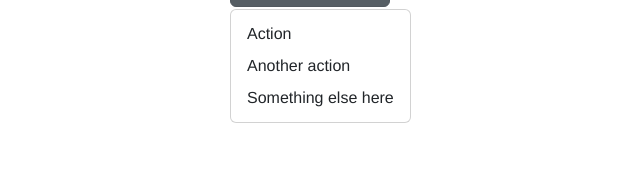
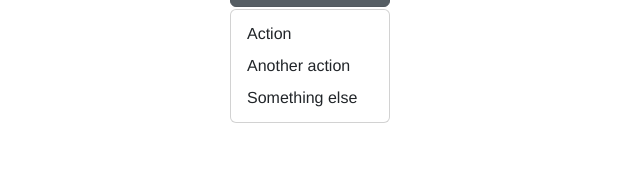
Before and after one commit to paulsparks/local-chatroom, a Vue app: page / in a window 1280 px wide. Both pictures are taken after a click on the button "Check Bootstrap". Shown: the part 121-293 px from the top of the page, without its empty margins (330-970 px from the left). Built offline with nearby package versions, Linux system fonts and the light colour scheme.

Commit message:
changed nothing

```diff
--- a/src/components/BootstrapExample.vue
+++ b/src/components/BootstrapExample.vue
@@ -12,7 +12,7 @@
     <ul class="dropdown-menu" aria-labelledby="dropdownMenuButton1">
       <li><a class="dropdown-item" href="#">Action</a></li>
       <li><a class="dropdown-item" href="#">Another action</a></li>
-      <li><a class="dropdown-item" href="#">Something else here</a></li>
+      <li><a class="dropdown-item" href="#">Something else</a></li>
     </ul>
   </div>
 </template>
```
